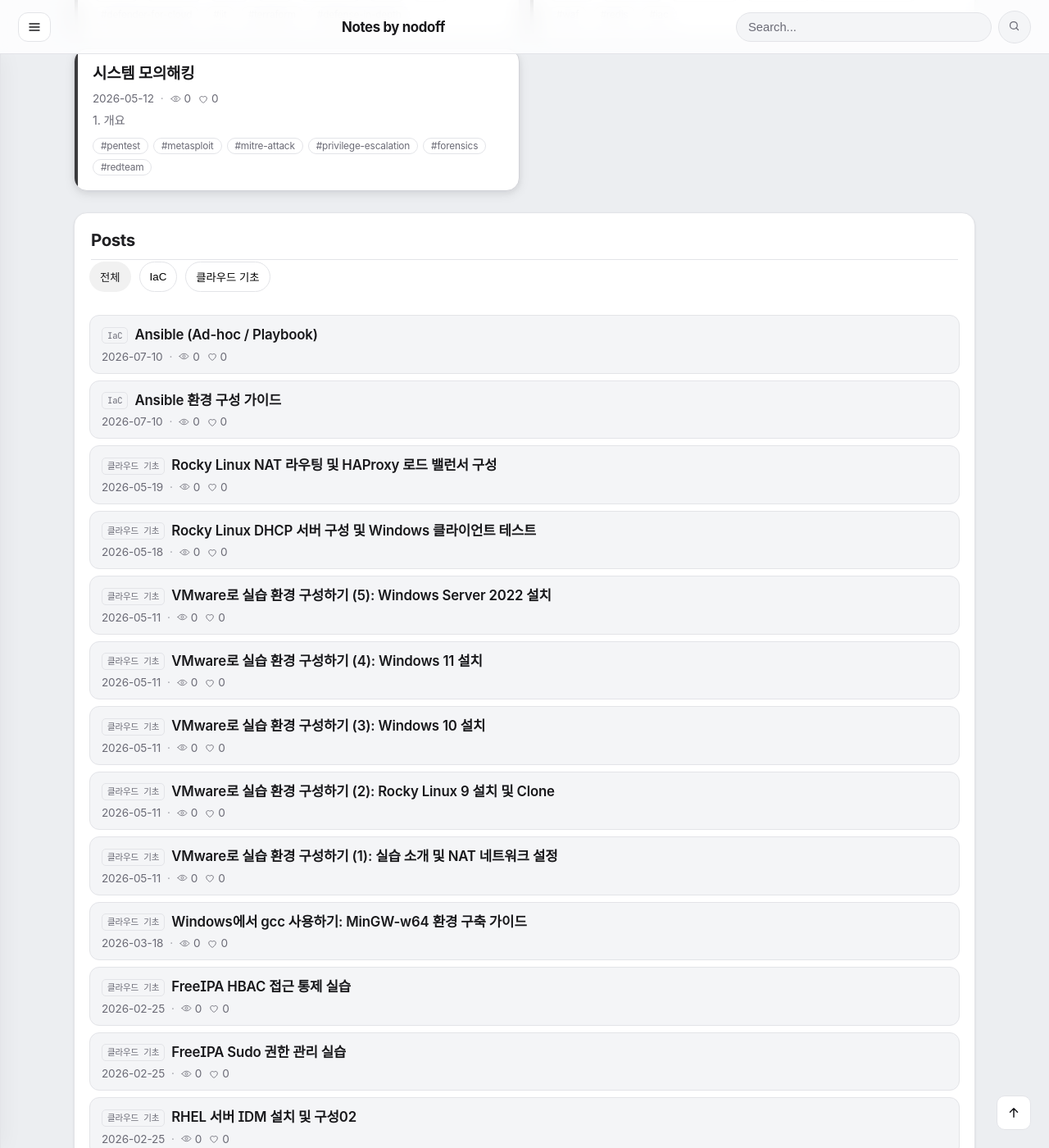
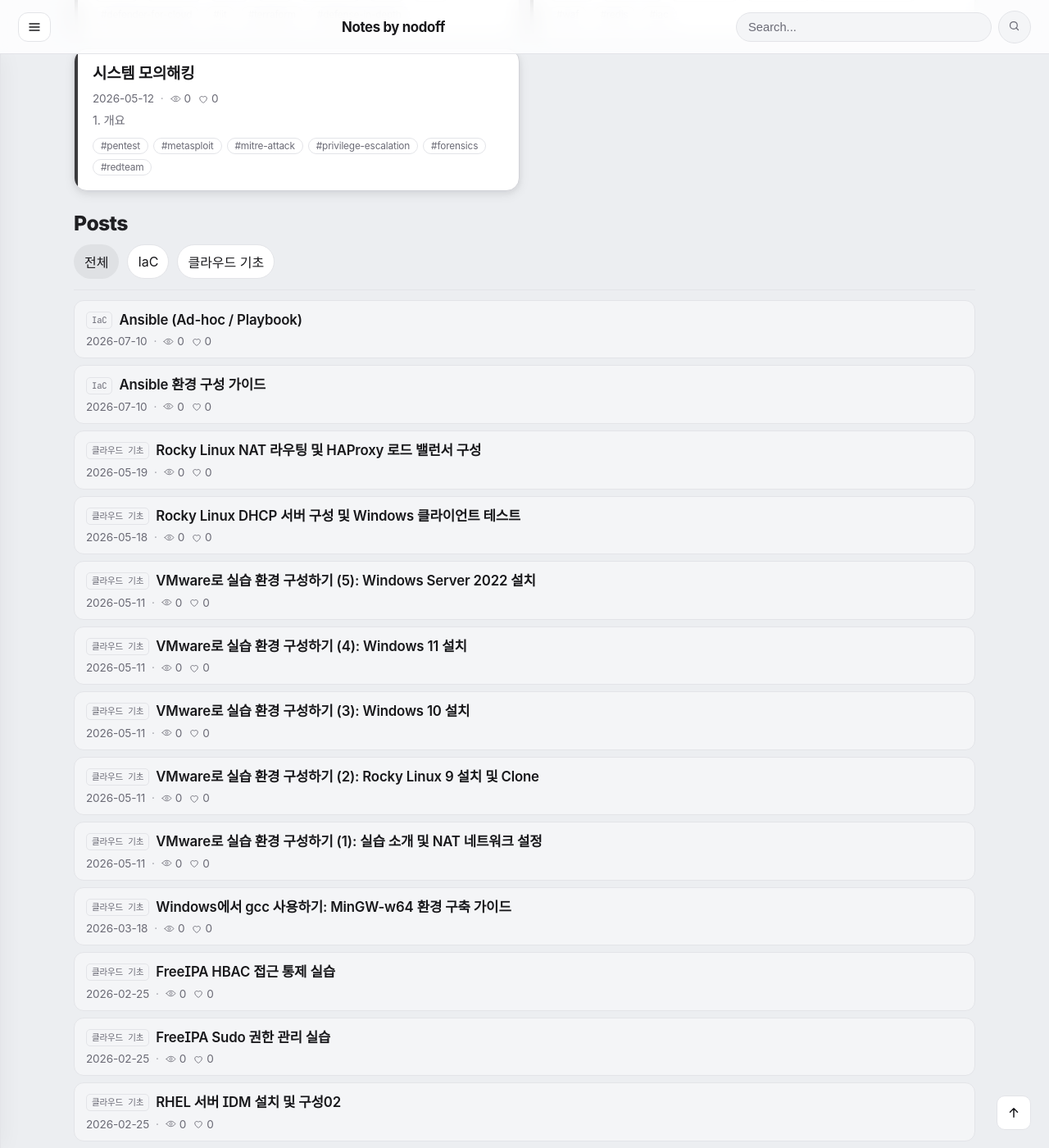
Before and after one commit to nodoff365/nodoff365.github.io, a Jekyll site: the page built from index.html, in a window 1280 px wide and 1400 px high, scrolled down 453 px. Shown: the whole window at 82% size. Built offline with Jekyll 4.4.1, drawn with Linux system fonts in a browser that asks for light colours; some web fonts are replaced; the list of posts is cut into pages by our own code; comment, search, counter and statistics services are not loaded.

Commit message:
홈 디자인 통일: Projects 기준으로 Posts 맞춤 + 필터 칩 색상 버그 수정
- 필터 칩이 <button>이라 color/font를 상속하지 않아 브라우저 기본값
  (검정 글자·UI 글꼴)으로 렌더링되던 문제 수정. 상단 a{color:inherit}에
  대응하는 button용 보정을 .tag-chip에 추가
- 선택된 칩은 배경·테두리로만 구분됨 (--accent와 --text가 사실상 동일)
- Posts 제목을 Projects와 동일하게 (1.55rem/800, 모바일 1.18rem)
- Posts 패널(배경·테두리·그림자) 제거해 Projects처럼 페이지 평면에 배치
- 필터 칩을 헤더 안쪽 구분선 위로 이동
- 글 행 hover를 .project-card:hover와 동일 값으로 통일
  (translateY(-3px), 0 14px 30px rgba(0,0,0,.16), border-color var(--text))
- 통일 규칙을 반응형 블록보다 앞에 배치해 미디어쿼리가 정상 적용되도록 함

```diff
--- a/_layouts/home.html
+++ b/_layouts/home.html
@@ -39,8 +39,6 @@ layout: default
     <section class="home-list-section">
       <header class="home-list-head">
         <h2>Posts</h2>
-      </header>
-
         <div class="tag-chip-list home-filter-chips" role="group" aria-label="카테고리 필터">
           <button type="button" class="tag-chip active" data-filter="">전체</button>
           {% if manual_order and manual_order != empty %}
@@ -53,6 +51,7 @@ layout: default
             {% endfor %}
           {% endif %}
         </div>
+      </header>
 
       <ul class="home-list-items" id="home-feed">
         {% for post in feed_posts %}
--- a/assets/css/main.css
+++ b/assets/css/main.css
@@ -2241,6 +2241,53 @@ html[data-theme="dark"] .theme-icon-sun {
   }
 }
 
+/* ── 홈: Projects ↔ Posts 디자인 통일 ──
+   Projects 블록을 기준으로 Posts 블록의 제목·컨테이너·hover를 맞춘다. */
+
+/* 칩: <button>은 color/font를 상속하지 않아 브라우저 기본값(검정·UI 글꼴)이
+   적용된다. 파일 상단 `a { color: inherit }` 에 대응하는 button용 보정. */
+.tag-chip {
+  color: var(--text);
+  font-family: inherit;
+  font-size: inherit;
+  line-height: inherit;
+}
+
+/* Posts: 패널을 걷어내고 Projects처럼 페이지 평면에 직접 앉힌다 */
+.home-list-section {
+  background: transparent;
+  border: 0;
+  border-radius: 0;
+  padding: 0;
+  box-shadow: none;
+  margin-bottom: 26px;
+}
+
+/* Posts 제목을 .projects-head h2 와 동일하게 */
+.home-list-head h2 {
+  font-size: 1.55rem;
+  font-weight: 800;
+  letter-spacing: -0.03em;
+  line-height: 1.1;
+}
+
+.home-list-head {
+  padding: 0 0 12px;
+}
+
+.home-list-head::after {
+  left: 0;
+  right: 0;
+}
+
+/* 글 행 hover를 .project-card:hover 와 동일한 값으로 */
+.home-list-link:hover,
+.home-list-link:active {
+  transform: translateY(-3px);
+  box-shadow: 0 14px 30px rgba(0, 0, 0, 0.16);
+  border-color: var(--text);
+}
+
 @media (max-width: 1100px) {
   .home-dashboard {
     grid-template-columns: 1fr;
@@ -2352,10 +2399,7 @@ html[data-theme="dark"] .theme-icon-sun {
     font-size: 0.73rem;
   }
 
-  .home-list-head h2 {
-    font-size: 1.05rem;
-  }
-
+  .home-list-head h2,
   .projects-head h2 {
     font-size: 1.18rem;
   }
@@ -2397,7 +2441,7 @@ html[data-theme="dark"] .theme-icon-sun {
 
 /* ── Home: Posts 피드 필터 칩 + 행 카테고리 라벨 ── */
 .home-filter-chips {
-  margin: 2px 0 16px;
+  margin: 12px 0 2px;
 }
 
 .home-feed-titlerow {
```
Lines whose indentation alone changed are shown as unchanged.
